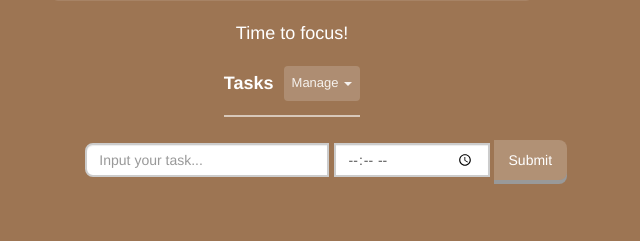
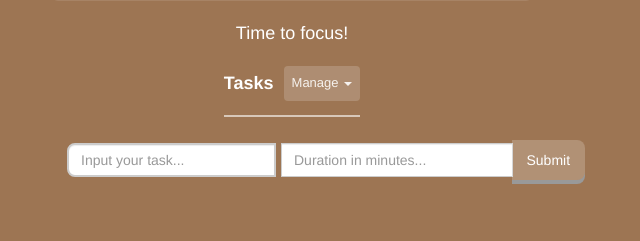
Before and after one commit to PeiPeiC/SecondSavings, a Django app: page /main/ in a window 1280 px wide. Shown: the part 499-740 px from the top of the page, without its empty margins (348-988 px from the left). Run offline with Django 4.2, Linux system fonts and the light colour scheme; parts of the project's set-up code (start-up, migrations or seed data) failed here and were passed over; some libraries are stand-ins or nearby versions.

```diff
--- a/templates/TimeTracker/main.html
+++ b/templates/TimeTracker/main.html
@@ -50,8 +50,17 @@
             margin-top: 8px;
         }
 
+        .dropdown-item i {
+            width: 20px; /* 或者其他适合的宽度 */
+            text-align: center; /* 确保图标在其宽度内居中 */
+            margin-right: 5px; /* 在图标和文本之间添加一些间距 */
+            display: inline-block; /* 使图标表现得像块级元素，但仍然在行内 */
+        }
+
         .dropdown-item {
             color: white; /* 文字颜色 */
+            display: flex; /* 启用Flexbox布局 */
+            align-items: center; /* 垂直居中对齐图标和文本 */
         }
 
         .dropdown-item:hover {
@@ -345,10 +354,11 @@
             <div class="col-lg-6 input-area">
                 <div class="input-group">
                     <input type="text" id="task" class="form-control" placeholder="Input your task...">
-                    <input type="time" id="taskTime" class="form-control">
-                    <span class="input-group-btn">
+                    <input type="number" id="taskDuration" class="form-control" placeholder="Duration in minutes..." min="1">
+{#                    <input type="time" id="taskTime" class="form-control">#}
+                    <div class="input-group-btn">
                         <button class="btn btn-default" type="button" onclick="addTask()">Submit</button>
-                    </span>
+                    </div>
                 </div><!-- /input-group -->
             </div><!-- /.col-lg-6 -->
             <ul id="taskList"></ul>
```
